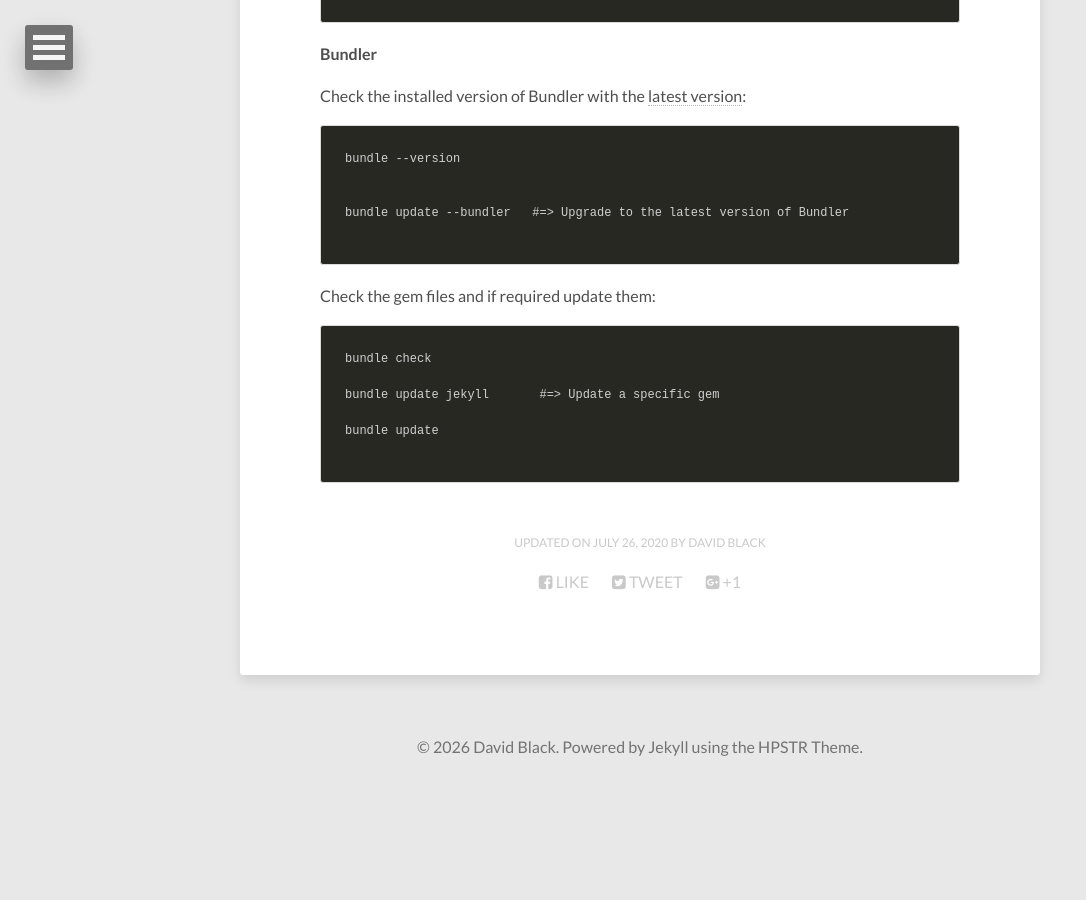
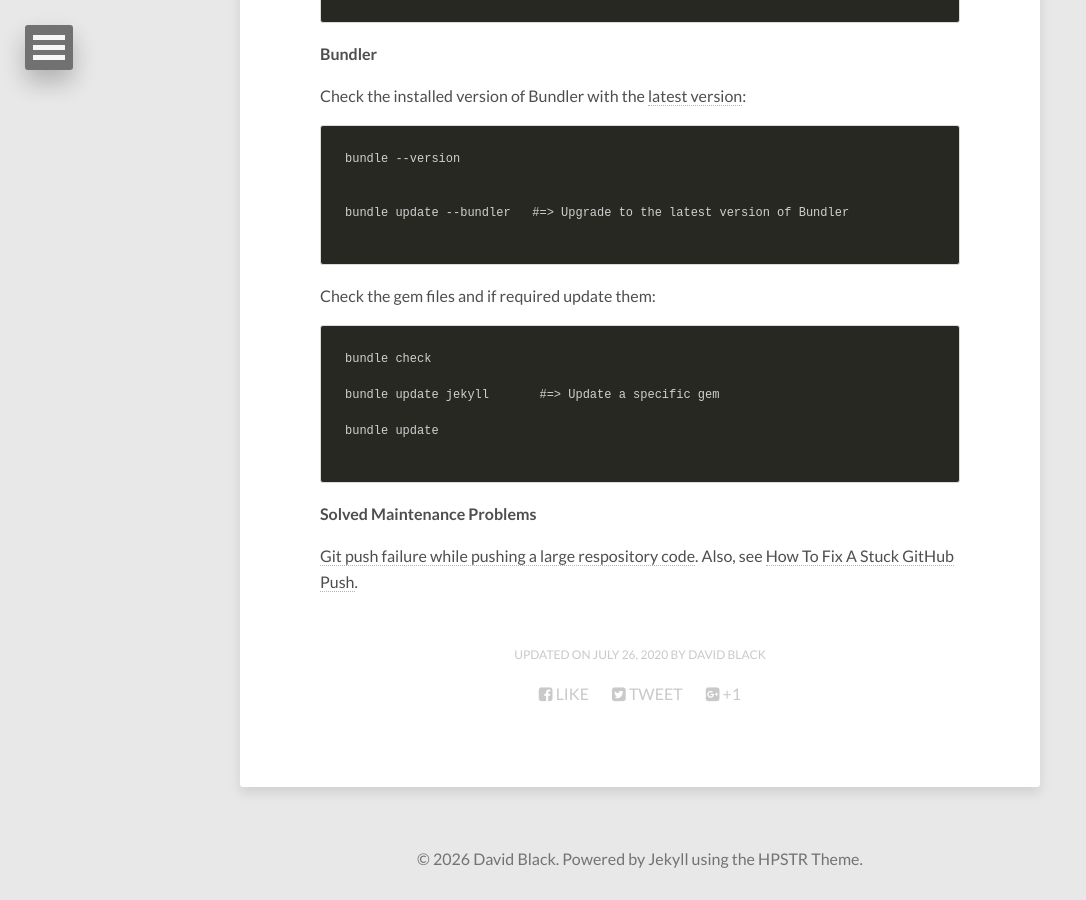
Before and after one commit to dtinblack/dtinblack.github.io, a Jekyll site: the page built from assets/md/maintenance.md, in a window 1280 px wide and 900 px high, scrolled down 2316 px. Shown: the whole window, without its empty margins (0-1086 px from the left). Built offline with Jekyll 4.4.1, drawn with Linux system fonts in a browser that asks for light colours; before the commit the page ends 3104 px from its top, so only the background shows below that.

Commit message:
git push problem

````diff
--- a/assets/md/maintenance.md
+++ b/assets/md/maintenance.md
@@ -119,3 +119,7 @@
 bundle update
 
 ```
+
+<b>Solved Maintenance Problems</b>
+
+[Git push failure while pushing a large respository code](https://stackoverflow.com/questions/62753648/git-push-failure-while-pushing-a-large-respository-of-code). Also, see [How To Fix A Stuck GitHub Push](https://dev.to/dev_neil_a/how-to-clear-a-stuck-github-push-h57).
````
